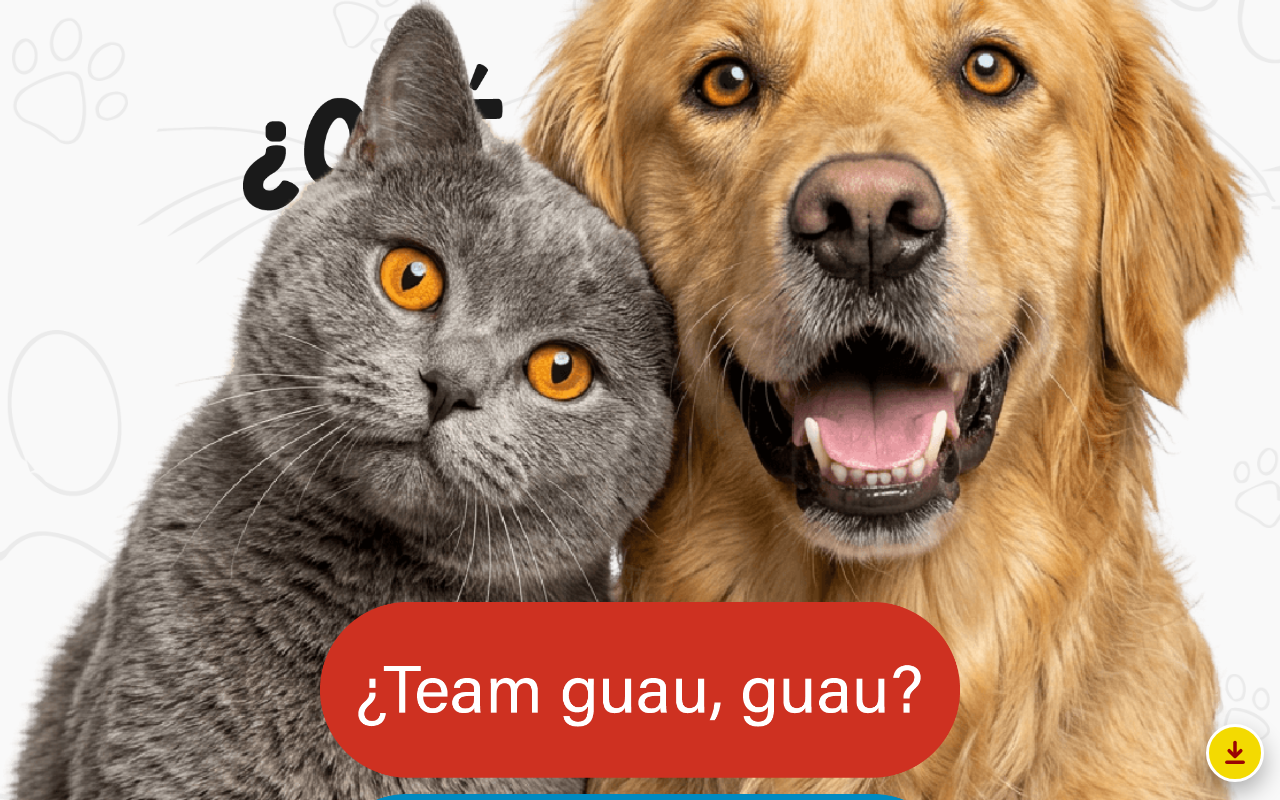
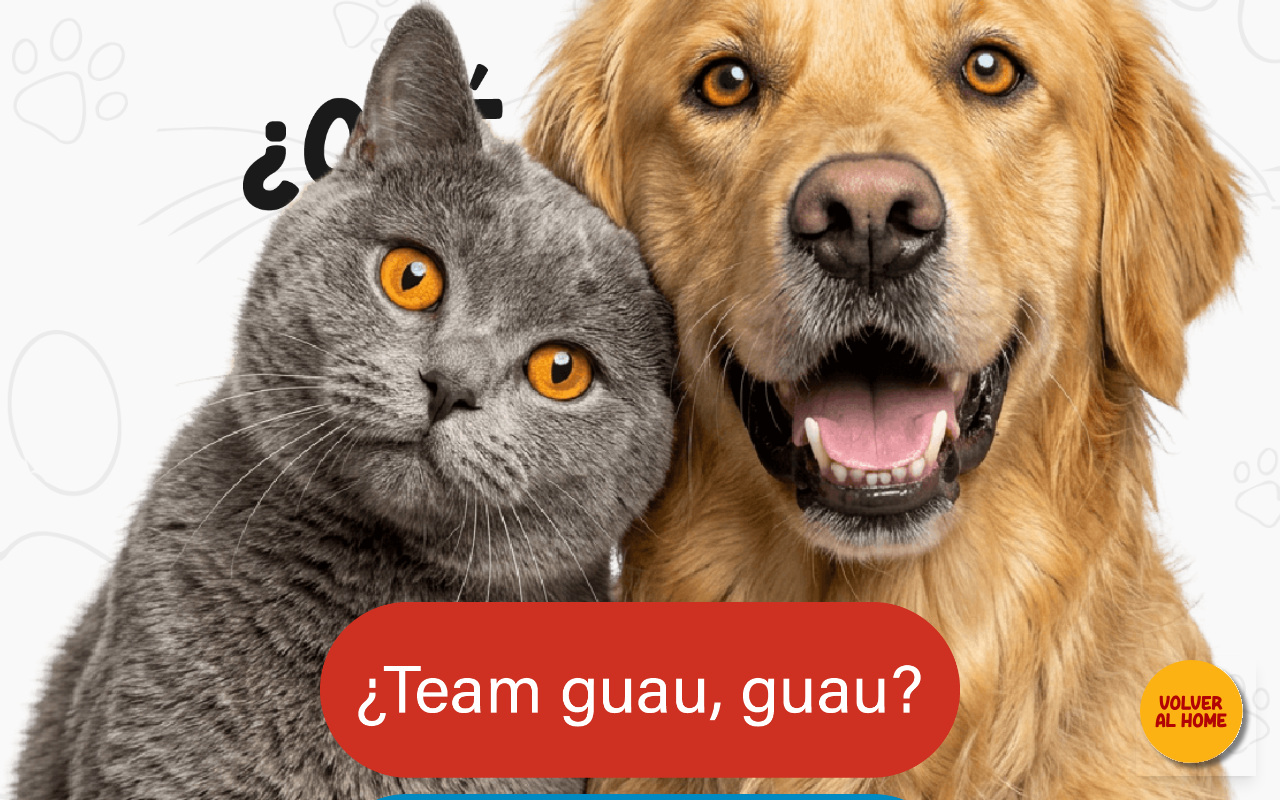
Before and after one commit to robinagency-development/pwa-catalogo-dogourmet, a React (Vite) app: page /testseleccion in a window 1280 px wide. Built offline with nearby package versions, Linux system fonts and the light colour scheme.

Commit message:
Fix screen questions

```diff
--- a/src/App.jsx
+++ b/src/App.jsx
@@ -6,9 +6,7 @@ import Dogourmet from './views/Dogourmet'
 import Donkat from './views/Donkat'
 import Ohmygat from './views/Ohmygat'
 import Supercan from './views/Supercan'
-import TestHome from './views/TestHome'
 import TestSeleccion from './views/TestSeleccion'
-import InstallPwaButton from './components/InstallPwaButton'
 
 function App() {
   return (
@@ -20,11 +18,9 @@ function App() {
         <Route path="/donkat" element={<Donkat />} />
         <Route path="/ohmygat" element={<Ohmygat />} />
         <Route path="/Supercan" element={<Supercan />} />
-        <Route path="/testhome" element={<TestHome />} />
         <Route path="/testseleccion" element={<TestSeleccion />} />
         <Route path="*" element={<NotFound />} />
       </Routes>
-      <InstallPwaButton />
     </>
   )
 }
--- a/src/index.css
+++ b/src/index.css
@@ -283,13 +283,6 @@ a {
 
 }
 
-/* Avoid floating install icon overlapping the Home art composition on mobile/tablet */
-@media (max-width: 1024px) {
-  body:has(.home-canvas) .pwa-install-floating {
-    display: none;
-  }
-}
-
 /* Background Layers */
 .home-bg-cat-layer {
   position: absolute;
@@ -515,7 +508,7 @@ a {
   position: fixed;
   right: max(16px, env(safe-area-inset-right));
   bottom: max(18px, env(safe-area-inset-bottom));
-  z-index: 80;
+  z-index: 100;
   display: flex;
   align-items: flex-end;
   gap: 10px;
--- a/src/views/Home.jsx
+++ b/src/views/Home.jsx
@@ -13,6 +13,7 @@ import botonNutricionFelina from '../assets/home/boton-nutricion-felina.svg'
 import logosDogourmet from '../assets/home/logosdogourmet.svg'
 import patitasBadge from '../assets/home/patitas.svg'
 import footerHome from '../assets/home/footer-home.svg'
+import InstallPwaButton from '../components/InstallPwaButton'
 
 function Home() {
   useEffect(() => {
@@ -112,8 +113,7 @@ function Home() {
           </div>
 
           <Link
-            to="/testhome"
-            onClick={() => { navigate('/testhome') }}
+            to="/testseleccion"
             className="relative z-40 flex w-[min(34%,168px)] items-center justify-center border-0 bg-transparent p-0 max-[1024px]:w-[clamp(106px,30vw,170px)] max-[1024px]:top-10 min-[768px]:max-[1024px]:w-[50%] min-[768px]:max-[1024px]:top-10 min-[1025px]:w-[clamp(120px,12vw,180px)] min-[1025px]:top-0"
             aria-label="Hacer test de nutrición para tu mascota"
           >
@@ -134,6 +134,7 @@ function Home() {
             />
           </div>
         </footer>
+        <InstallPwaButton />
       </div>
     </main>
   )
--- a/src/views/TestSeleccion.jsx
+++ b/src/views/TestSeleccion.jsx
@@ -1,5 +1,6 @@
 import { useEffect } from 'react'
 import { useState } from 'react'
+import { useNavigate } from 'react-router-dom'
 import fondo from '../assets/testseleccion/fondo.png'
 import gatoYPerro from '../assets/testseleccion/gato-y-perro.png'
 import queHuellitasMarcan from '../assets/testseleccion/que-huellitas-marcan.png'
@@ -31,6 +32,7 @@ import respuestaPerroA from '../assets/answersDogs/personalidad-a-perros.webp'
 import respuestaPerroB from '../assets/answersDogs/personalidad-b-perros.webp'
 import respuestaPerroC from '../assets/answersDogs/personalidad-c-perros.webp'
 import respuestaPerroD from '../assets/answersDogs/personalidad-d-perros.webp'
+import botonVolverHome from '../assets/dogourmet/boton-volver-home.svg'
 
 const questionSets = {
   guau: [
@@ -55,9 +57,11 @@ const answerSets = {
 }
 
 function TestSeleccion() {
+  const navigate = useNavigate()
   const [team, setTeam] = useState('')
   const [step, setStep] = useState('selection')
   const [questionIndex, setQuestionIndex] = useState(0)
+  const [questionImageLoaded, setQuestionImageLoaded] = useState(false)
   const [answers, setAnswers] = useState([])
   const [formData, setFormData] = useState({
     nombre: '',
@@ -70,7 +74,8 @@ function TestSeleccion() {
 
   useEffect(() => {
     window.scrollTo(0, 0)
-  }, []);
+  }, [])
+
   const fields = [
     { name: 'nombre', label: 'Nombre y Apellido', icon: iconoNombre, type: 'text' },
     { name: 'correo', label: 'Correo electrónico', icon: iconoCorreo, type: 'email' },
@@ -87,6 +92,7 @@ function TestSeleccion() {
 
   const startQuestions = (event) => {
     event.preventDefault()
+    setQuestionImageLoaded(false)
     setStep('questions')
   }
 
@@ -97,10 +103,40 @@ function TestSeleccion() {
     setQuestionIndex(0)
   }
 
+  const goBack = () => {
+    if (step === 'selection') {
+      if (team) {
+        setTeam('')
+        return
+      }
+
+      navigate('/')
+      return
+    }
+
+    if (step === 'questions') {
+      if (questionIndex > 0) {
+        setAnswers((current) => current.slice(0, -1))
+        setQuestionImageLoaded(false)
+        setQuestionIndex((current) => current - 1)
+        return
+      }
+
+      setStep('selection')
+      return
+    }
+
+    setAnswers((current) => current.slice(0, -1))
+    setQuestionImageLoaded(false)
+    setQuestionIndex(4)
+    setStep('questions')
+  }
+
   const selectAnswer = (letter) => {
     const nextAnswers = [...answers, letter]
     if (questionIndex < 4) {
       setAnswers(nextAnswers)
+      setQuestionImageLoaded(false)
       setQuestionIndex((current) => current + 1)
       return
     }
@@ -127,6 +163,16 @@ function TestSeleccion() {
       />
 
       <div className="relative z-10 mx-0 flex h-full w-full flex-col items-center">
+        <button
+          type="button"
+          onClick={goBack}
+          aria-label={step === 'selection' && !team ? 'Volver al Home' : 'Volver al paso anterior'}
+          title={step === 'selection' && !team ? 'Volver al Home' : 'Volver al paso anterior'}
+          className="fixed bottom-4 right-4 z-[110] grid h-30 w-30 place-items-center p-1 shadow-lg transition-transform hover:scale-105 active:scale-95 sm:bottom-6 sm:right-6"
+        >
+          <img src={botonVolverHome} alt="" aria-hidden="true" className="h-full w-full object-contain" />
+        </button>
+
         {step === 'result' ? (
           <button
             type="button"
@@ -145,8 +191,11 @@ function TestSeleccion() {
             <img
               src={questionSets[team][questionIndex].image}
               alt={`Pregunta ${questionIndex + 1}`}
+              onLoad={() => setQuestionImageLoaded(true)}
               className="h-auto w-full object-contain object-top"
             />
+            {questionImageLoaded && (
+              <>
                 <div className="grid w-[82%] max-w-[560px] grid-cols-2 gap-2 sm:gap-3 lg:gap-4">
                   {questionSets[team][questionIndex].options.map((option, index) => (
                     <button
@@ -170,6 +219,8 @@ function TestSeleccion() {
                     />
                   ))}
                 </div>
+              </>
+            )}
           </div>
         ) : team ? (
           <form
```
Lines whose indentation alone changed are shown as unchanged.
